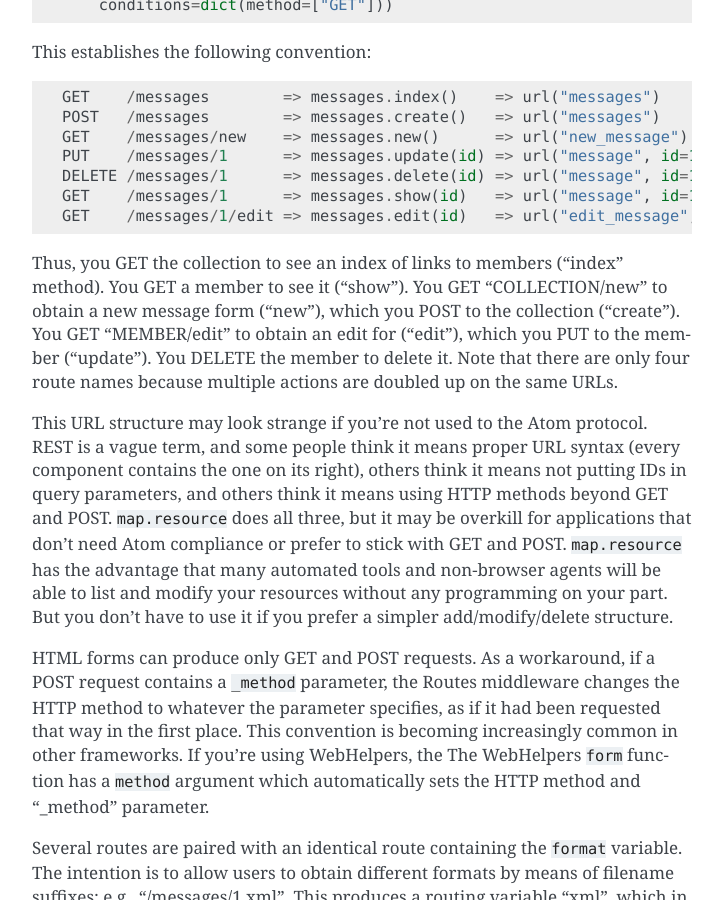
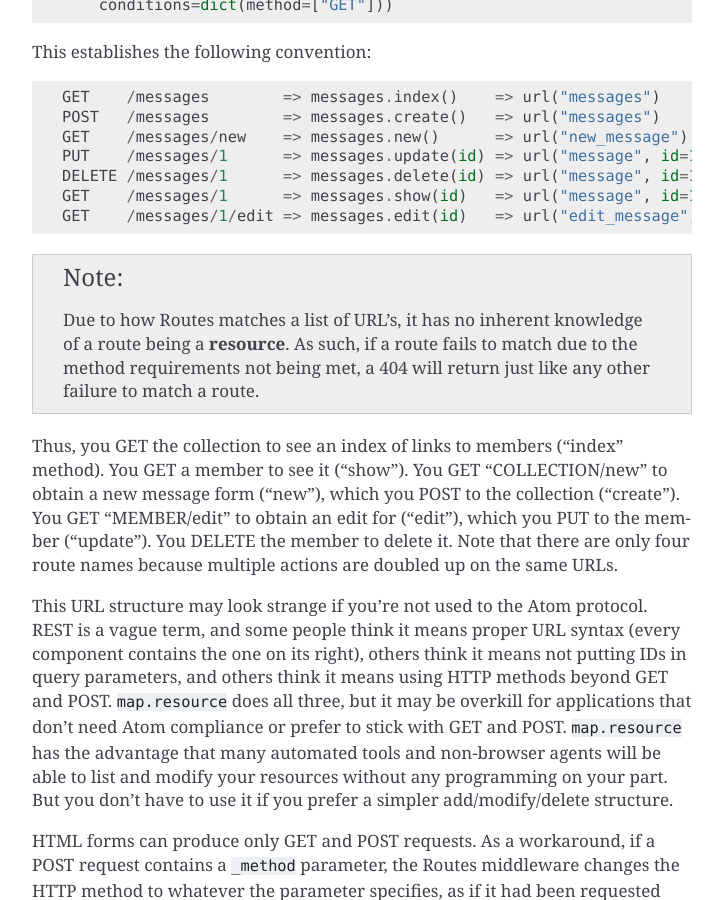
Before and after one commit to bbangert/routes, a Sphinx documentation site: the page built from docs/restful.rst, in a window 1280 px wide and 900 px high, scrolled down 985 px. Shown: the whole window, without its empty margins (388-1111 px from the left). Built offline with Sphinx 7.4.7, drawn with Linux system fonts in a browser that asks for light colours.

Commit message:
Add note regarding restful 405/404

```diff
--- a/docs/restful.rst
+++ b/docs/restful.rst
@@ -56,6 +56,13 @@
     DELETE /messages/1      => messages.delete(id) => url("message", id=1)
     GET    /messages/1      => messages.show(id)   => url("message", id=1)
     GET    /messages/1/edit => messages.edit(id)   => url("edit_message", id=1)
+
+.. note::
+
+    Due to how Routes matches a list of URL's, it has no inherent knowledge of
+    a route being a **resource**. As such, if a route fails to match due to
+    the method requirements not being met, a 404 will return just like any
+    other failure to match a route.
 
 Thus, you GET the collection to see an index of links to members ("index"
 method).  You GET a member to see it ("show").  You GET "COLLECTION/new" to
```
